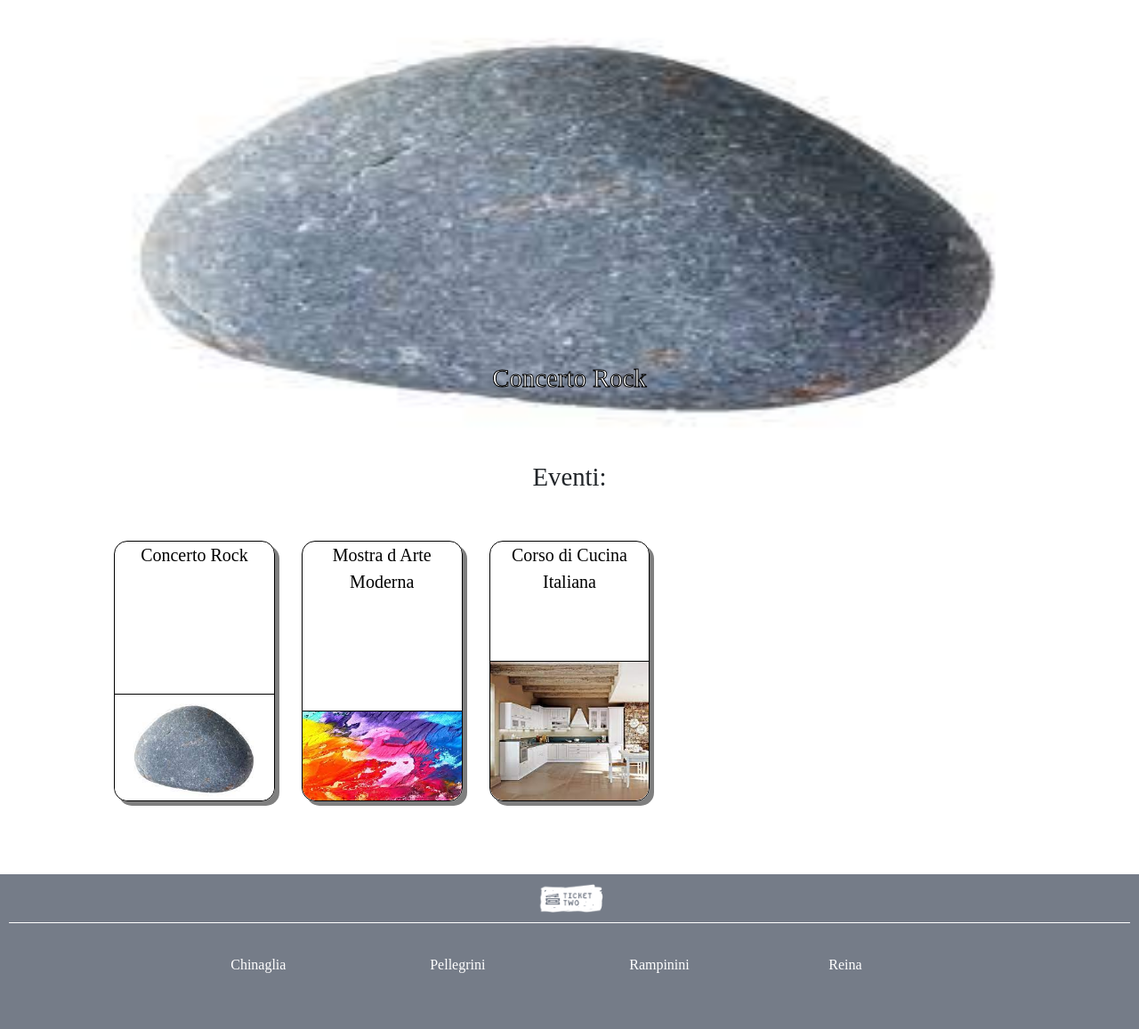
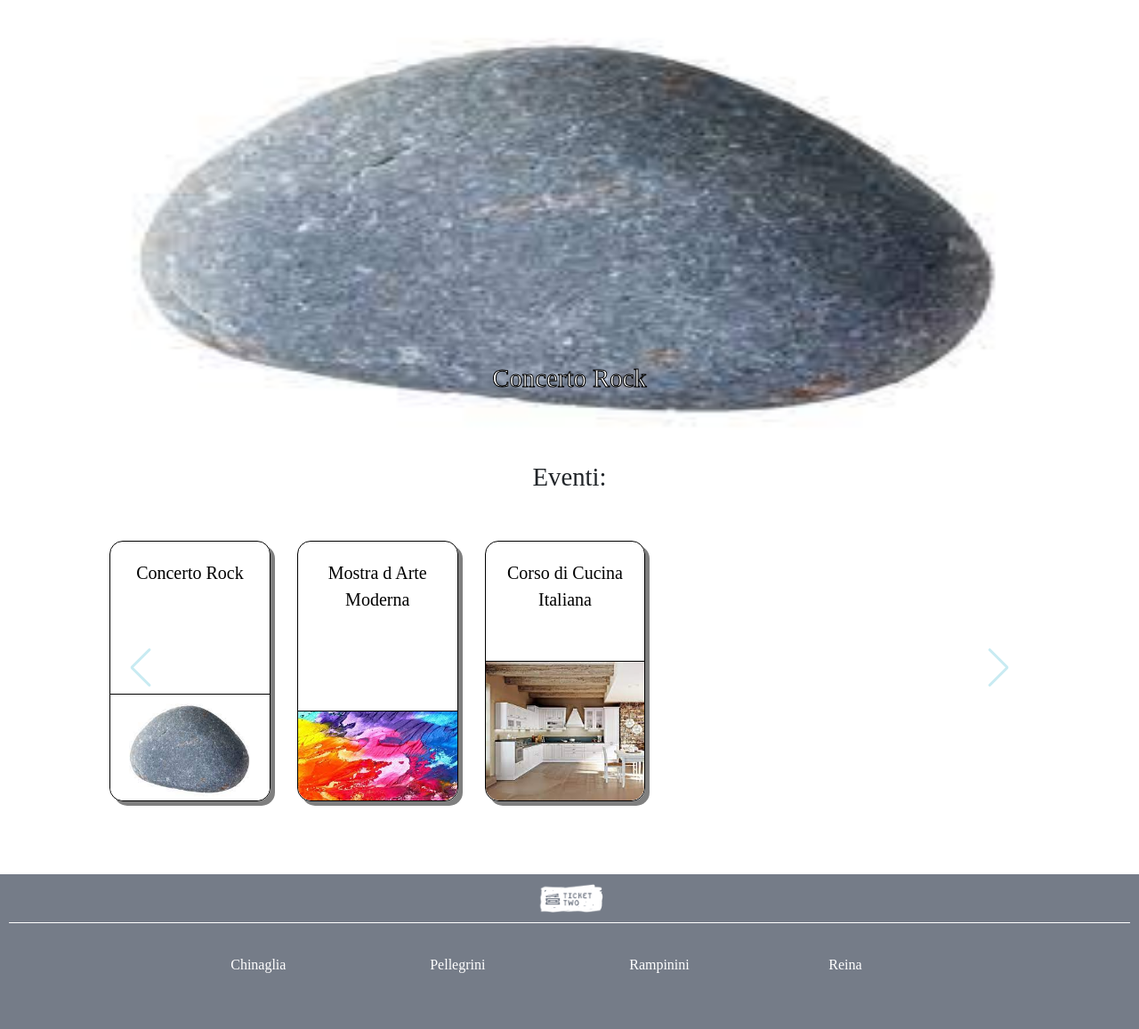
Before and after one commit to Fede-rei/TickeTwo, a PHP site: page / in a window 1280 px wide. Shown: the part 69-1226 px from the top of the page at 89% size. Run offline with PHP 8.4, Linux system fonts and the light colour scheme; data comes from the database, SQL or seed files in the repository; some libraries are stand-ins or nearby versions.

Commit message:
css swiper e controllo prezzo e posti

```diff
--- a/Styles/swiperStyle.css
+++ b/Styles/swiperStyle.css
@@ -3,6 +3,7 @@
     margin: 50px auto;
     height: 300px;
     position: relative;
+    padding-right: 10px;
 }
 
 .swiper-slide {
@@ -21,10 +22,10 @@
 .swiper-button-next {
     position: absolute;
     top: 50%;
-    transform: translateY(-50%);
-    width: 100px;
+    transform: translateY(-35%);
+    width: 50px;
     height: 100px;
-    color: #fff;
+    color: #63c5da;
     display: flex;
     justify-content: center;
     align-items: center;
@@ -35,7 +36,7 @@
 
 .swiper-button-prev:hover,
 .swiper-button-next:hover {
-    color: red;
+    color: #757c88;
     transition: all 1s cubic-bezier(0.215, 0.61, 0.355, 1);
 }
 
@@ -78,6 +79,7 @@ h3,
     height: auto;
     border-radius: 0 0 15px 15px;
     border-top: 1px solid;
+    max-height: 225px;
 }
 
 .sCL {
@@ -88,6 +90,10 @@ h3,
     height: 100%;
 }
 
+.sCL:hover {
+    color: black;
+    text-decoration: underline;
+}
 
 
 .swiper-wrapper {
@@ -104,3 +110,7 @@ h3,
     overflow: hidden;
     box-shadow: 5px 5px rgba(0, 0, 0, 0.5);
 }
+
+.eName {
+    margin: 20px 0 auto 0;
+}
--- a/include/swiper.php
+++ b/include/swiper.php
@@ -11,7 +11,7 @@ if (isset($db)) {
             <div class="swiper-slide">
                 <a class="sCL" href="Pages/eventPage.php?eventId=<?= $item['id_evento'] ?>">
                     <div class="cardItem">
-                        <p><?= $item['nome'] ?></p>
+                        <p class="eName"><?= $item['nome'] ?></p>
                         <img class="event-image" src="Images/<?= $item['image'] ?>">
                     </div>
                 </a>
```
Also changed, not shown: Pages/insertEvento.php (+6 -2 lines).
